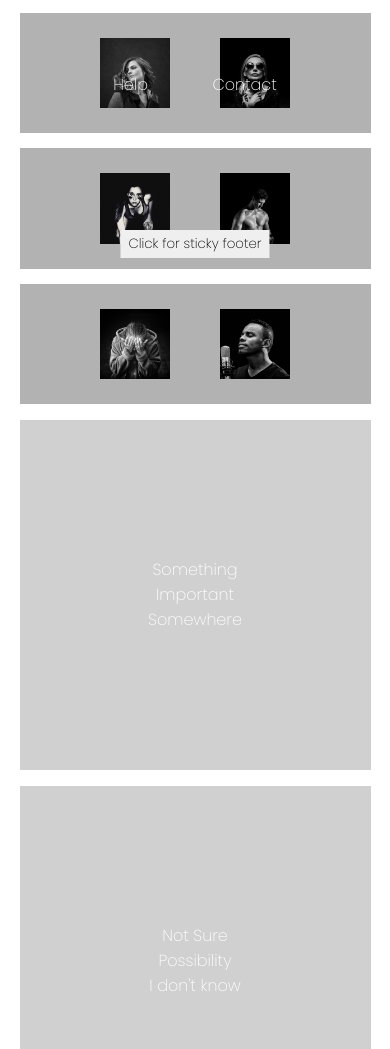
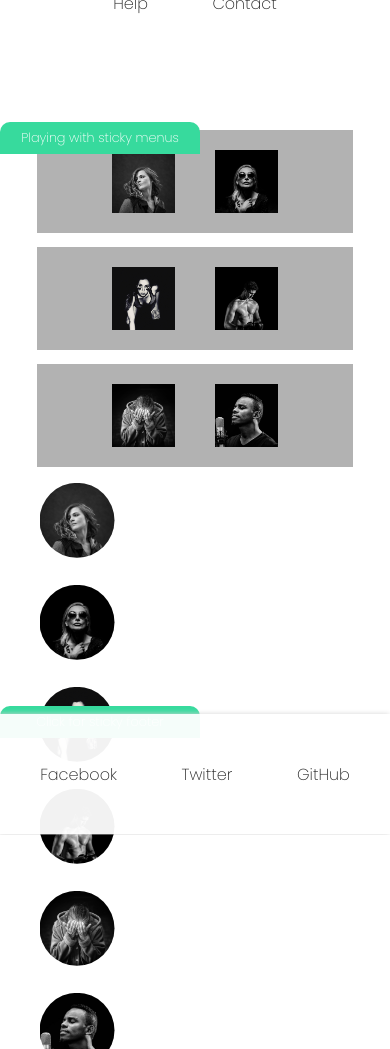
Before and after one commit to davidlower/sticky-menus-css30-day13-14-15, a plain HTML site: page index.html in a window 390 px wide. Shown: the part 178-1227 px from the top of the page. After the commit the page ends 1013 px from the top, so only its background shows below. Drawn offline with Linux system fonts and the light colour scheme.

Commit message:
slow progress on the styling - no have a working sticky header and sticky footer. Also a fixed or sticky aside

```diff
--- a/index.html
+++ b/index.html
@@ -14,10 +14,10 @@
 
 <body>
    <div class="container content-wrapper">
-      <!-- <p class="title">Sticky menus</p> -->
 
+      <!-- HEADER -->
       <header>
-         <img src="imgs/Swift_logo.svg.png" alt="Swift bird logo">
+         <img src="imgs/logo.png" alt="Swift bird logo">
          <ul>
             <li>About</li>
             <li>Portfolio</li>
@@ -27,48 +27,50 @@
          </ul>
       </header>
       <button class="go-back-btn">Click to go back</button>
-      <!-- IMAGES -->
+
       <div class="content-container">
-
-         <div class="img-container">
-            <img src="imgs/portrait1.jpg" alt="man portrait">
-            <img src="imgs/portrait2.jpg" alt="man portrait">
+         <div class="title-box">
+            <p class="title">Playing with sticky menus</p>
          </div>
-         <div class="img-container">
-            <img src="imgs/portrait3.jpg" alt="man portrait">
-            <img src="imgs/portrait4.jpg" alt="man portrait">
-         </div>
-         <div class="img-container">
-            <img src="imgs/portrait5.jpg" alt="man portrait">
-            <img src="imgs/portrait6.jpg" alt="man portrait">
-         </div>
-         <!-- ASIDE LEFT -->
+         <!-- ASIDE LEFT LARGE IMAGES -->
          <aside class="aside-left">
-            <ul>
-               <li>Something</li>
-               <li>Important</li>
-               <li>Somewhere</li>
-            </ul>
+            <div class="img-container">
+               <img src="imgs/portrait1.jpg" alt="woman portrait">
+               <img src="imgs/portrait2.jpg" alt="woman portrait">
+            </div>
+            <div class="img-container">
+               <img src="imgs/portrait3.jpg" alt="woman in racing position">
+               <img src="imgs/portrait4.jpg" alt="boxer">
+            </div>
+            <div class="img-container">
+               <img src="imgs/portrait5.jpg" alt="woman with head in her hands">
+               <img src="imgs/portrait6.jpg" alt="man singing">
+            </div>
          </aside>
 
-         <!-- ASIDE RIGHT -->
+         <!-- ASIDE RIGHT SMALL IMAGES-->
          <aside class="aside-right">
-            <ul>
-               <li>Not Sure</li>
-               <li>Possibility</li>
-               <li>I don't know</li>
-            </ul>
+            <div class="aside-container">
+               <img src="imgs/portrait1.jpg" alt="woman portrait">
+               <div class="stripe"></div>
+               <img src="imgs/portrait2.jpg" alt="woman portrait">
+               <div class="stripe"></div>
+               <img src="imgs/portrait3.jpg" alt="woman in racing position">
+               <div class="stripe"></div>
+               <img src="imgs/portrait4.jpg" alt="boxer">
+               <div class="stripe"></div>
+               <img src="imgs/portrait5.jpg" alt="woman with head in her hands">
+               <div class="stripe"></div>
+               <img src="imgs/portrait6.jpg" alt="man singing">
+               <div class="stripe"></div>
+            </div>
          </aside>
-
-         <div class="img-container-2">
-            <img src="imgs/portrait2.png" alt="man portrait">
-            <img src="imgs/portrait1.png" alt="man portrait">
-            <img src="imgs/portrait3.png" alt="man portrait">
-         </div>
-
       </div>
    </div>
-   <button class="sticky-footer-btn">Click for sticky footer</button>
+   </div>
+   <div class="sticky-footer-btn">
+      <p class="footer-btn-text">Click for sticky footer</p>
+   </div>
    <footer>
       <ul>
          <li>Facebook</li>
--- a/styles.css
+++ b/styles.css
@@ -1,4 +1,5 @@
 * {
+   -webkit-box-sizing: border-box;
    box-sizing: border-box;
    margin: 0;
    padding: 0;
@@ -9,13 +10,15 @@ html {
 }
 
 body {
+   --text-color: #222222;
+   --p-color: #37DA9D;
    position: relative;
 
    width: 100%;
    height: 100%;
    margin: 0 auto;
 
-   /* background: url(imgs/ff0000-wallpaper-1.jpg) no-repeat center center fixed; */
+   color: var(--text-color);
    background-size: cover;
 
    font-family: 'Poppins', sans-serif;
@@ -24,22 +27,16 @@ body {
 
 .container {
    min-height: 100%;
-   margin-bottom: -175px;
+   margin: auto;
+   margin-bottom: -120px;
 }
 
-/*
-.title {
-   padding: 75px 0;
-   position: absolute;
-} */
-
-header, footer, aside {
+header, footer {
    position: block;
 
    text-align: center;
 
-   color: white;
-   background-color: rgba(100, 100, 100, 0.3);
+   background-color: rgba(255, 255, 255, 0.95);
 
    Width: 100%;
 }
@@ -47,96 +44,148 @@ header, footer, aside {
 /* HEADER */
 
 header {
-   height: 175px;
    position: fixed;
    top: 0;
+   z-index: 1;
+
+   height: 120px;
+
+   -webkit-box-shadow: 1px 0 5px #d6d6d6;
+
+   box-shadow: 1px 0 5px #d6d6d6;
 }
 
 header img {
-   width: 75px;
+   position: absolute;
+   left: 75px;
+
+   width: 60px;
    height: auto;
-   transform: rotateZ(-90deg);
-   position: absolute;
-   left: 45px;
-   padding: 50px 0;
+   padding: 30px 0;
+
+   cursor: pointer;
 }
 
 header li, footer li {
    display: inline-block;
 
-   padding: 75px 30px;
+   padding: 48px 30px;
    padding-right: 30px;
+
    cursor: pointer;
 }
 
 header li:hover {
-   border-bottom: solid 4px red;
-   background-color: rgba(0, 0, 0, 0.1);
-   color: red;
+   color: var(--p-color);
+   border-bottom: solid 4px var(--p-color);
 }
 
 /* IMAGE PORTRAITS - ONLY ADDED TO ADD PADDING FOR STICKY MENUS */
 
-.sticky-footer-btn {
-   text-decoration: none;
-   cursor: pointer;
-   z-index: 5;
+.content-container {
+   max-width: 1000px;
+   margin: 0 auto;
+   position: relative;
 }
 
-.content-container {
-   max-width: 960px;
-   margin: auto;
+.title {
+   margin-top: 140px;
+   padding: 7px 0;
+
+   font-size: 0.8rem;
 }
 
-.img-container, .img-container-2 {
-   margin: 225px auto 50px;
+.title-box {
+   display: block;
+   width: 200px;
+   background-color: var(--p-color);
+   transform: translateY(40px);
+   border-top-left-radius: 10px;
+   border-top-right-radius: 10px;
+   color: white;
+   text-align: center;
+}
+
+.img-container {
+   display: -webkit-box;
+   display: -ms-flexbox;
    display: flex;
+   -webkit-box-pack: center;
+   -ms-flex-pack: center;
    justify-content: center;
+
+   margin: 0px auto 60px;
+
    background-color: rgba(0, 0, 0, 0.3);
 }
 
-.img-container img, .img-container-2 img {
-   width: 500px;
-   height: 500px;
-   margin: 25px;
+.img-container img {
+   width: 375px;
+   height: 375px;
+   margin: 20px;
+
 }
 
-.img-container-2 {
-   margin-top: 50px;
-   clear: both;
+.sticky-footer-btn {
+   cursor: pointer;
+   text-decoration: none;
+
+   background-color: transparent;
 }
 
 /* ASIDES */
 
-.aside-left, .aside-right {
-   display: flex;
+.aside-left {
    float: left;
-   flex-direction: column;
-   justify-content: center;
-
-   width: 33%;
-   min-height: 350px;
-   padding: 20px;
-   margin: 0 auto 50px;
-}
-
-
-aside li {
-   display: block;
-
-   text-align: center;
+   width: 75%;
+   margin: 40px 0 0 0;
 }
 
 .aside-right {
    float: right;
+   width: 75px;
+   margin-top: 40px;
+}
+
+.aside-container {
+   position: fixed;
+   display: block;
+}
+
+.aside-right img {
+   width: 75px;
+   margin-bottom: 20px;
+   -webkit-clip-path: circle(50% at 50% 50%);
+   clip-path: circle(50% at 50% 50%);
+   cursor: pointer;
+   transform: translateX(20px);
 }
 
 /* FOOTER */
 
+.footer-btn-text {
+   padding: 7px 0;
+
+   font-size: 0.8rem;
+}
+
+.sticky-footer-btn {
+   display: block;
+   width: 200px;
+   background-color: var(--p-color);
+   transform: translateY(40px);
+   border-top-left-radius: 10px;
+   border-top-right-radius: 10px;
+   color: white;
+   text-align: center;
+}
+
 footer {
    clear: both;
 
-   height: 175px;
+   -webkit-box-shadow: -1px 0 5px #d6d6d6;
+
+   box-shadow: -1px 0 5px #d6d6d6;
 }
 
 .container::after {
@@ -146,28 +195,28 @@ footer {
 }
 
 footer, .container::after {
-   height: 175px;
-}
-
-.sticky-footer-btn, .go-back-btn {
-   padding: 4px 8px;
-   cursor: pointer;
-   outline: none;
-   border: none;
-   font-family: 'Poppins', sans-serif;
-   font-weight: 200;
-   position: absolute;
-   top: 50%;
-   left: 50%;
-   transform: translate(-50%, -50%)
+   height: 120px;
 }
 
 .go-back-btn {
    position: absolute;
    top: 50%;
    left: 50%;
-   transform: translate(-50%, -50%)
+
+   padding: 4px 8px;
+
+   cursor: pointer;
+   -webkit-transform: translate(-50%, -50%);
+   transform: translate(-50%, -50%);
+
+   border: none;
+   outline: none;
+
+   font-family: 'Poppins', sans-serif;
+   font-weight: 200;
 }
+
+
 
 /* ============= */
 
@@ -177,15 +226,17 @@ footer, .container::after {
 
 @media screen and (max-width: 1000px) {
 
-   .aside-left, .aside-right, .img-container, .img-container-2 {
+   .aside-left, .aside-right, .img-container {
+      float: none;
+
       width: 90%;
       margin: 4% auto 0;
-      float: none;
       padding: 0;
    }
 
-   .img-container img, .img-container-2 img {
+   .img-container img {
       display: inline-block;
+
       width: 20%;
       height: 20%;
    }
@@ -200,15 +251,19 @@ footer, .container::after {
    }
 
    header {
+      position: relative;
+
       display: block;
-      position: relative;
+
       margin-bottom: 4%;
    }
 
    footer {
+      position: relative;
+
+      display: block;
+
       margin: 4% 0 0 0;
-      display: block;
-      position: relative;
    }
 
    .container::after {
```
Also changed, not shown: imgs/logo.png (added).
